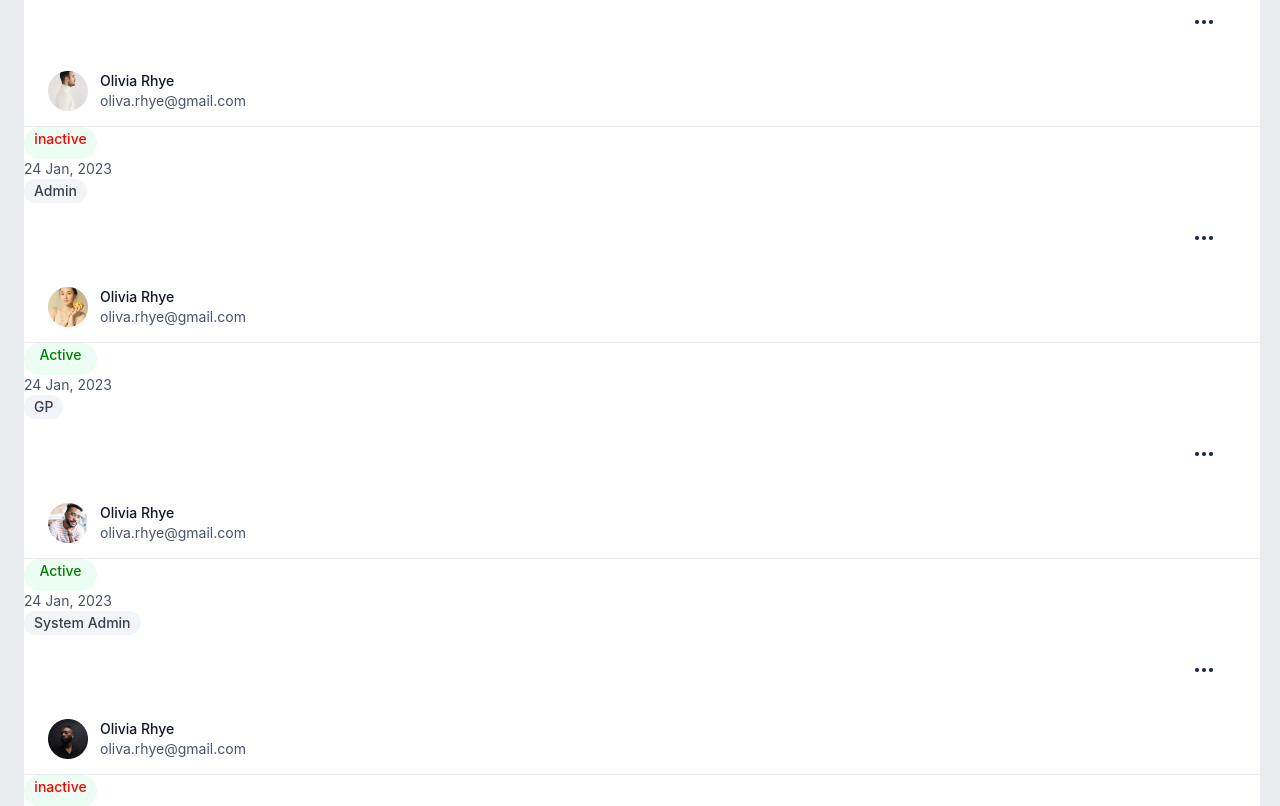
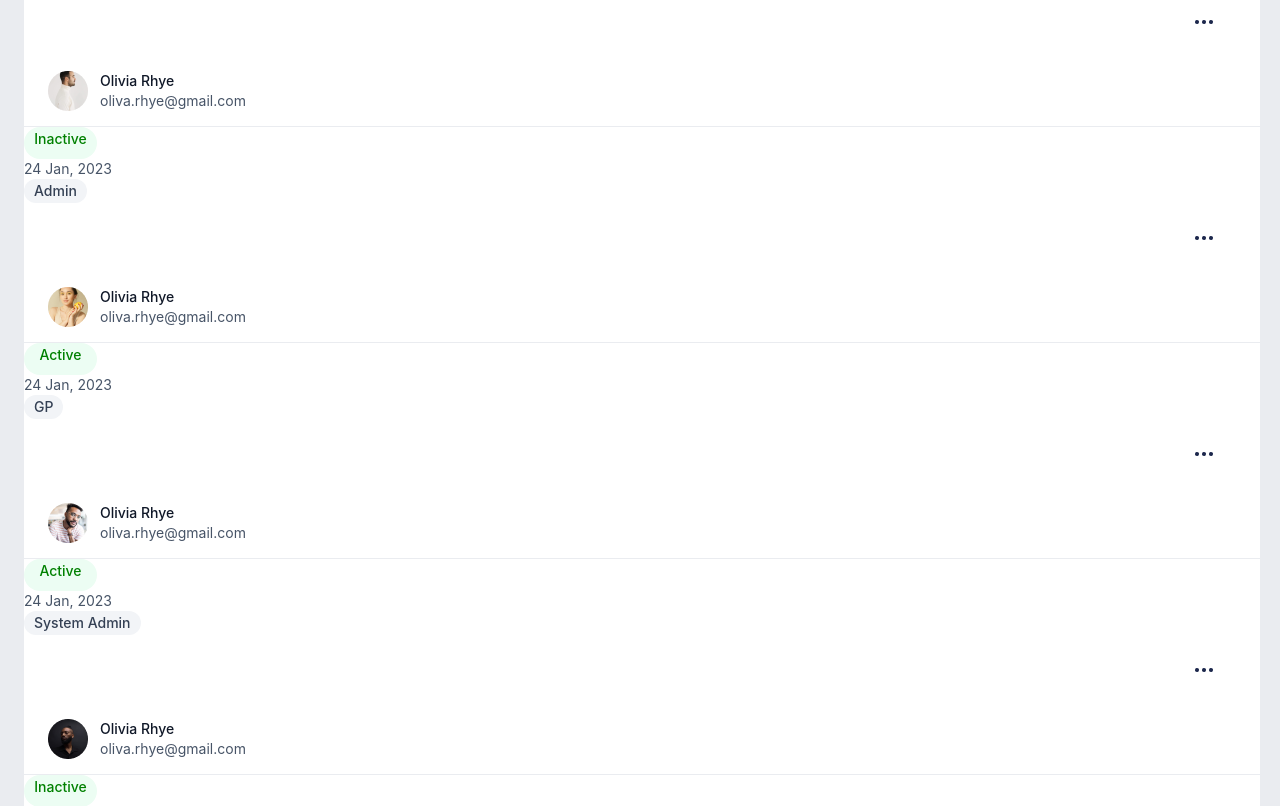
Before and after one commit to abdullahamin09/Dashboard, a React (Vite) app: page / in a window 1280 px wide. Shown: the part 2060-2866 px from the top of the page. Built offline with nearby package versions, Linux system fonts and the light colour scheme.

Commit message:
Inactive-change

```diff
--- a/src/components/Pages.jsx
+++ b/src/components/Pages.jsx
@@ -40,10 +40,10 @@ function Pages(props) {
           <StaffDet image="/images/Avatar3.png" name="wahab Rhye" email="oliva.rhye@gmail.com" status="Active" date="24 Jan, 2023" type="Nurse Practitioner" />
           <StaffDet image="/images/Avatar4.png" name="rehan Rhye" email="oliva.rhye@gmail.com" status="Active" date="24 Jan, 2023" type="GP" />
           <StaffDet image="/images/Avatar5.png" name="Olivia Rhye" email="oliva.rhye@gmail.com" status="Active" date="24 Jan, 2023" type="GP" />
-          <StaffDet image="/images/Avatar6.png" name="Olivia Rhye" email="oliva.rhye@gmail.com" status="inactive" date="24 Jan, 2023" type="Admin" />
+          <StaffDet image="/images/Avatar6.png" name="Olivia Rhye" email="oliva.rhye@gmail.com" status="Inactive" date="24 Jan, 2023" type="Admin" />
           <StaffDet image="/images/Avatar7.png" name="Olivia Rhye" email="oliva.rhye@gmail.com" status="Active" date="24 Jan, 2023" type="GP" />
           <StaffDet image="/images/Avatar8.png" name="Olivia Rhye" email="oliva.rhye@gmail.com" status="Active" date="24 Jan, 2023" type="System Admin" />
-          <StaffDet image="/images/Avatar9.png" name="Olivia Rhye" email="oliva.rhye@gmail.com" status="inactive" date="24 Jan, 2023" type="Practice Manager" />
+          <StaffDet image="/images/Avatar9.png" name="Olivia Rhye" email="oliva.rhye@gmail.com" status="Inactive" date="24 Jan, 2023" type="Practice Manager" />
           <StaffDet image="/images/Avatar1.png" name="Olivia Rhye" email="oliva.rhye@gmail.com" status="Active" date="24 Jan, 2023" type="GP" />
         </div>
       </div>
```
